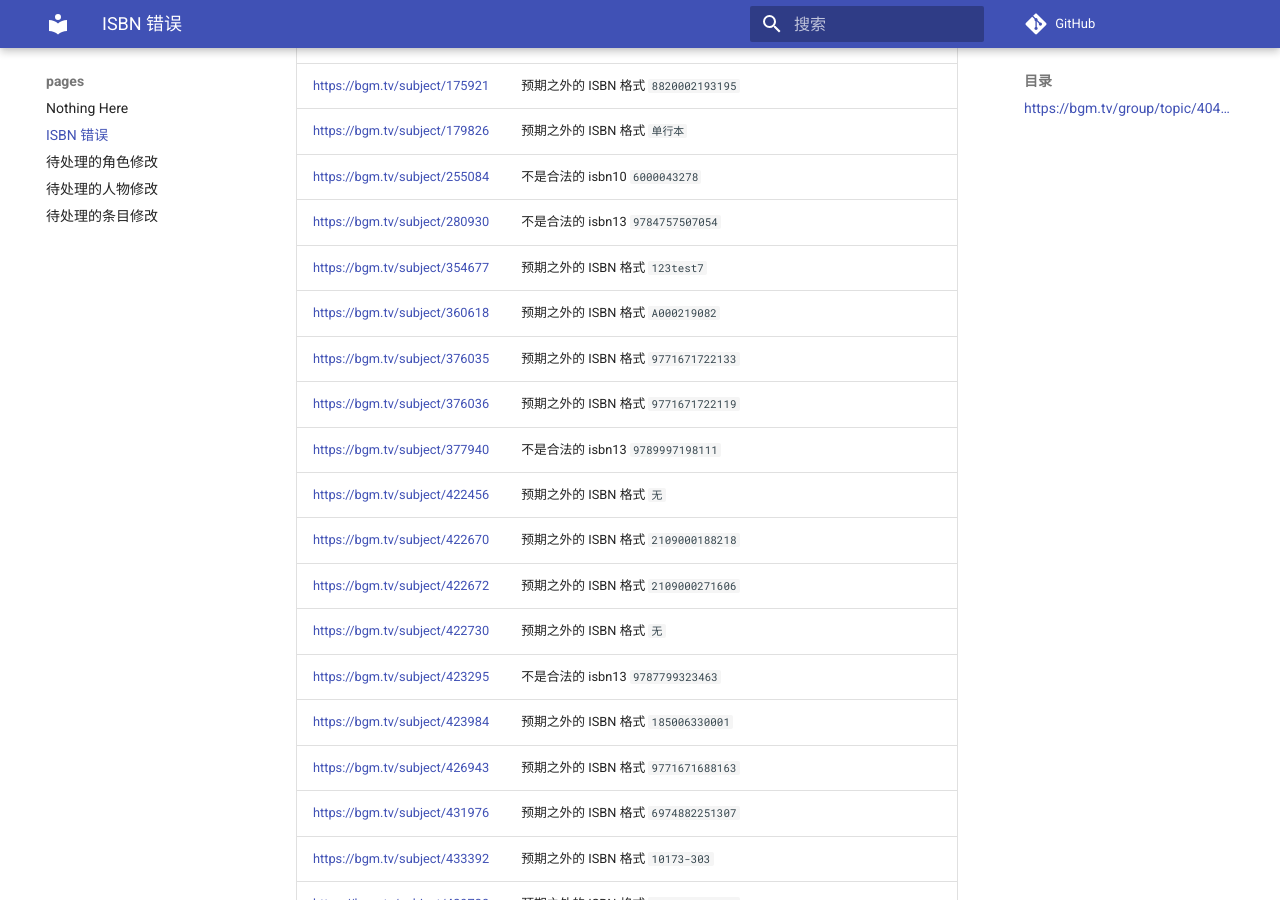
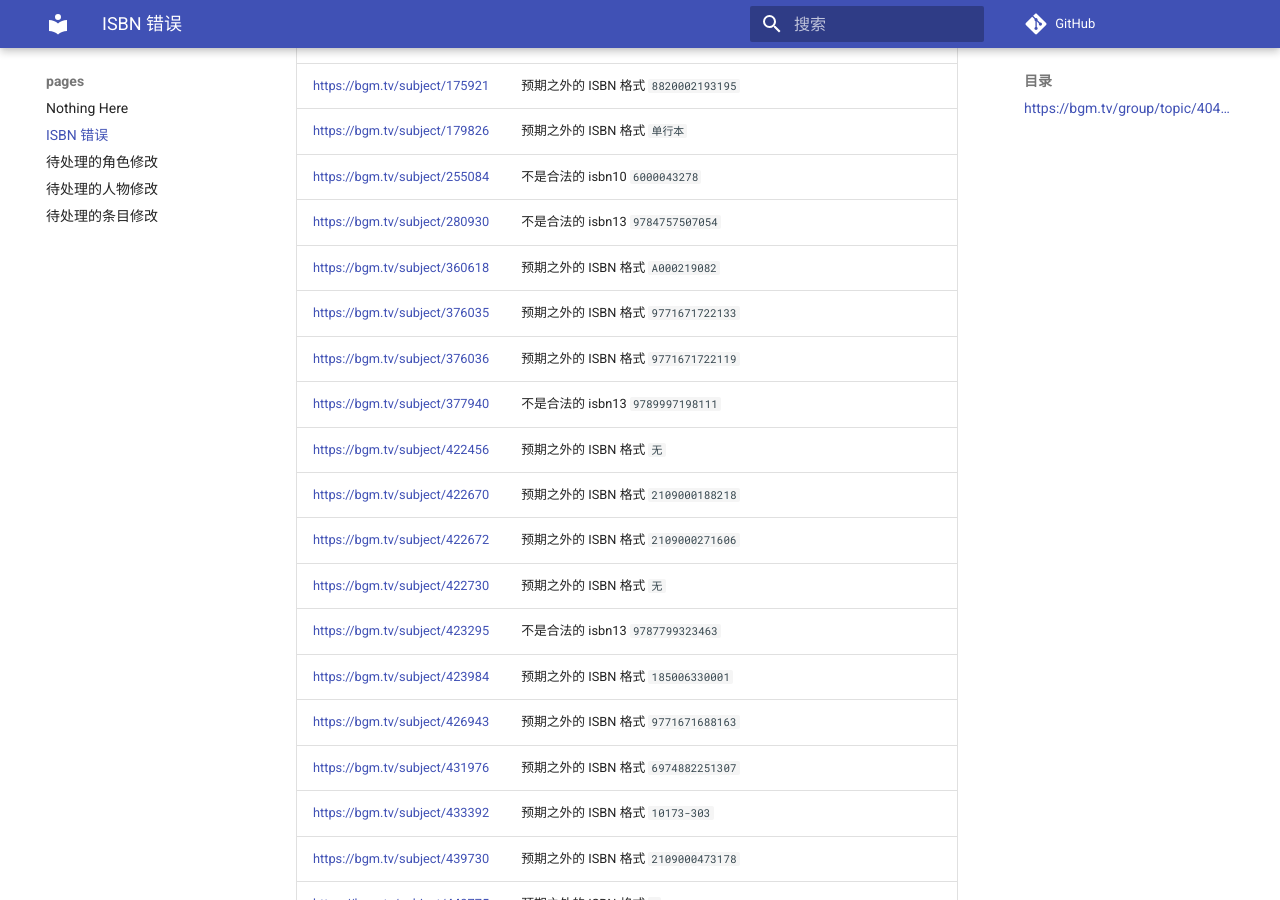
Before and after one commit to trim21/bangumi-pages, an MkDocs documentation site: the page built from docs/isbn.md, in a window 1280 px wide and 900 px high, scrolled down 2983 px. Built offline with MkDocs 1.6.1 and Material for MkDocs 9.7.7, drawn with Linux system fonts in a browser that asks for light colours; comment, search, counter and statistics services are not loaded; part of the change alters nothing that is shown.

Commit message:
update isbn.md

```diff
--- a/docs/isbn.md
+++ b/docs/isbn.md
@@ -1,7 +1,7 @@
 # ISBN 错误
 ## <https://bgm.tv/group/topic/404801>
 
-total 228
+total 227
 
 | url | error |
 | --- |  ---  |
@@ -69,7 +69,6 @@ total 228
 | <https://bgm.tv/subject/179826> | 预期之外的 ISBN 格式 `单行本` |
 | <https://bgm.tv/subject/255084> | 不是合法的 isbn10 <code>6000043278</code> |
 | <https://bgm.tv/subject/280930> | 不是合法的 isbn13 <code>9784757507054</code> |
-| <https://bgm.tv/subject/354677> | 预期之外的 ISBN 格式 `123test7` |
 | <https://bgm.tv/subject/360618> | 预期之外的 ISBN 格式 `A000219082` |
 | <https://bgm.tv/subject/376035> | 预期之外的 ISBN 格式 `9771671722133` |
 | <https://bgm.tv/subject/376036> | 预期之外的 ISBN 格式 `9771671722119` |
```
